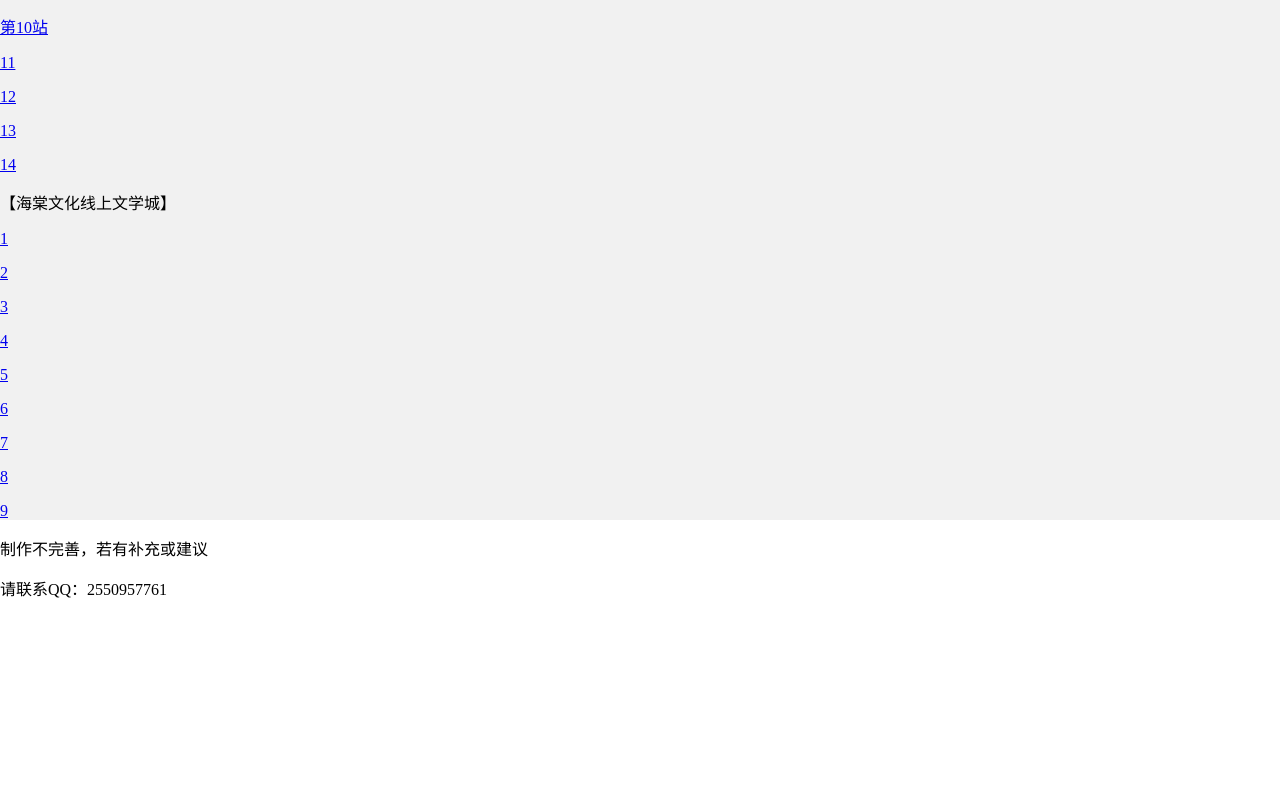
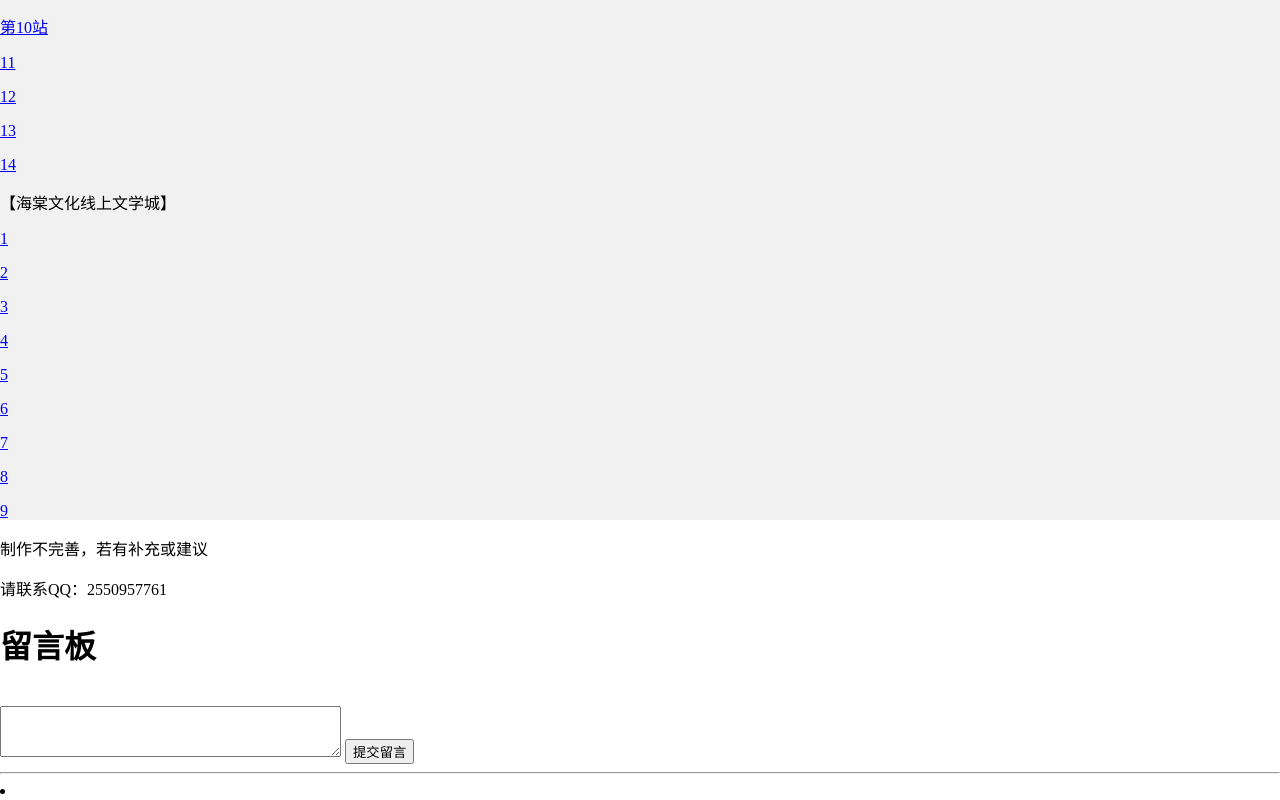
Before and after one commit to ynmiemie/lalala, a plain HTML site: page index.html in a window 1280 px wide. Shown: the part 738-1538 px from the top of the page. Before the commit the page ends 1354 px from the top, so only its background shows below. Drawn offline with Linux system fonts and the light colour scheme.

Commit message:
Update index.html

```diff
--- a/index.html
+++ b/index.html
@@ -55,4 +55,37 @@
   <p>制作不完善，若有补充或建议</p>
   <p>请联系QQ：2550957761</p>
 
+<body>
+    <h1>留言板</h1><br>
+     <div>
+      <textarea id="inp1" cols="40" rows="3" placeholder="请输入留言内容"> </textarea>
+      <button onclick="add();"> 提交留言</button>
+     </div>
+     <hr>
+     <div>
+       <li id="li">
+         <!-- <ol>1</ol>
+         <ol>2</ol>
+         <ol>3</ol>
+         <ol>4</ol>
+         <ol>5</ol> -->
+       </li>
+    </div>
+  </body>
+  <script type="text/javascript">
+    var inp1=document.getElementById("inp1");
+    var li=document.getElementById("li");
+    var m=1;
+     function add(){
+       var ol=document.createElement("ol");
+       if(inp1.value!=""){
+         ol.innerText=m+".  "+inp1.value;
+         li.appendChild(ol);
+      m++;
+       }else{
+        alert("输入留言为空!!");
+       }
+
+      }
+       </script>
 </html>
```
